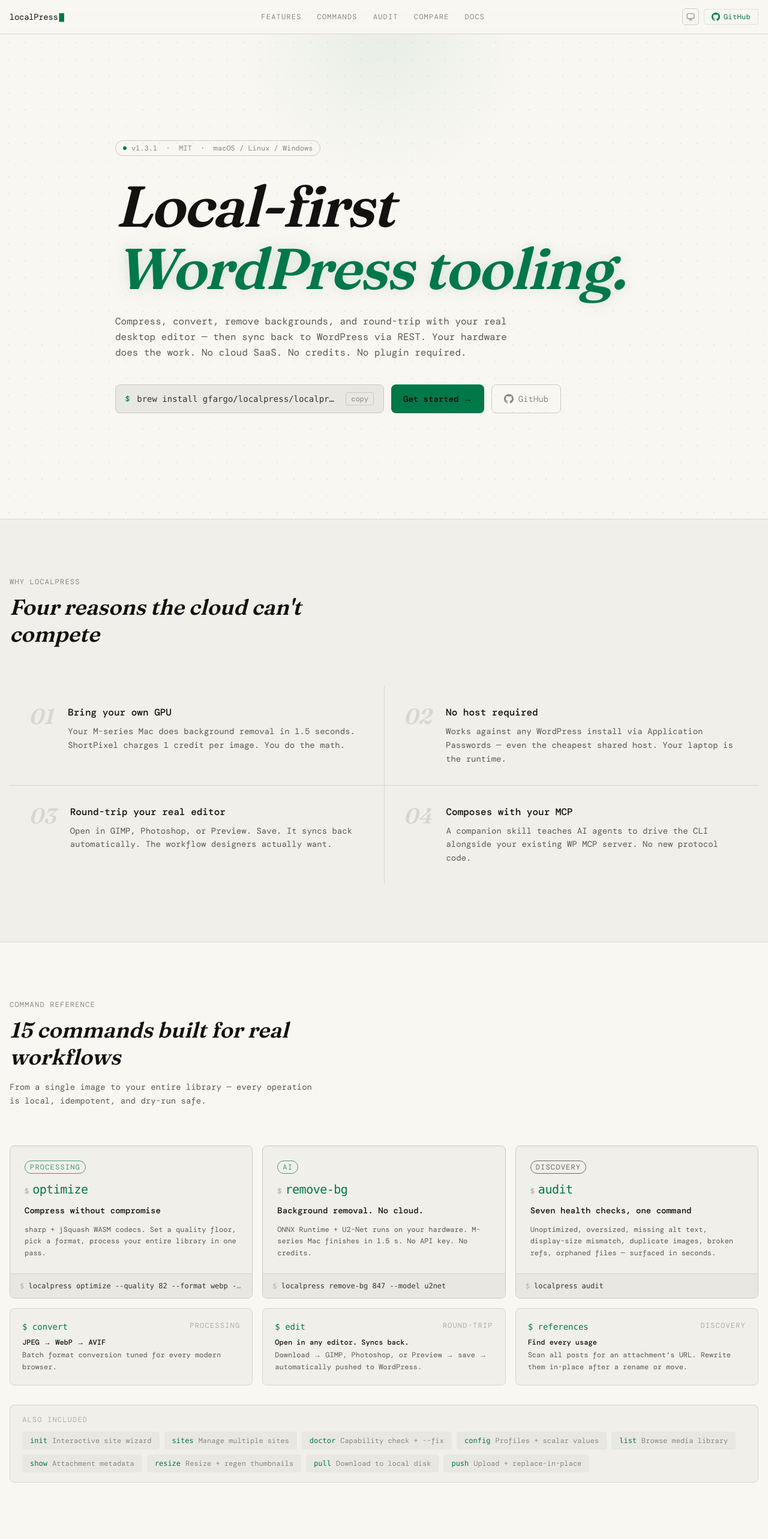
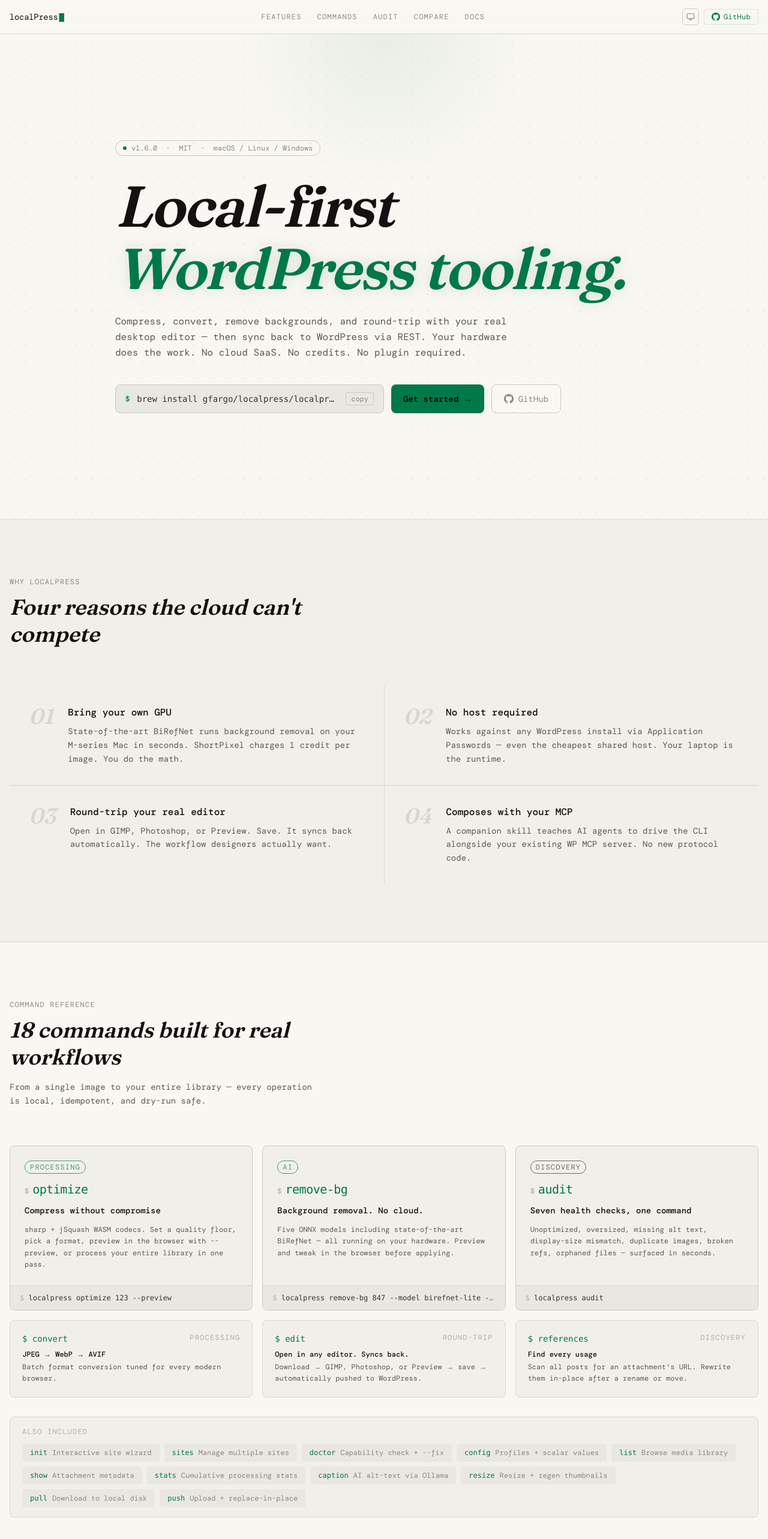
Before and after one commit to gfargo/localpress-www, a Next.js app: page / in a window 1280 px wide. Shown: the top 2566 px of the page at 60% size. Built offline with nearby package versions, Linux system fonts and the light colour scheme; no server answers; a web font is replaced by a local one.

Commit message:
Update command descriptions and count
Enhance `Commands.tsx` with clearer details for `optimize` and `remove-bg`, add new commands `stats` and `caption`, and increase command count display from 15 to 18 for better user info.

```diff
--- a/app/page.tsx
+++ b/app/page.tsx
@@ -5,11 +5,14 @@
 import { Comparison } from "@/components/Comparison";
 import { Skill } from "@/components/Skill";
 import { Install } from "@/components/Install";
+import { getLatestVersion } from "@/lib/github";
 
-export default function HomePage() {
+export default async function HomePage() {
+  const version = await getLatestVersion();
+
   return (
     <>
-      <Hero />
+      <Hero version={version} />
       <Features />
       <Commands />
       <Audit />
--- a/components/Commands.tsx
+++ b/components/Commands.tsx
@@ -4,16 +4,16 @@
     category: "Processing",
     tagline: "Compress without compromise",
     detail:
-      "sharp + jSquash WASM codecs. Set a quality floor, pick a format, process your entire library in one pass.",
-    example: "localpress optimize --quality 82 --format webp --unoptimized",
+      "sharp + jSquash WASM codecs. Set a quality floor, pick a format, preview in the browser with --preview, or process your entire library in one pass.",
+    example: "localpress optimize 123 --preview",
   },
   {
     name: "remove-bg",
     category: "AI",
     tagline: "Background removal. No cloud.",
     detail:
-      "ONNX Runtime + U2-Net runs on your hardware. M-series Mac finishes in 1.5 s. No API key. No credits.",
-    example: "localpress remove-bg 847 --model u2net",
+      "Five ONNX models including state-of-the-art BiRefNet — all running on your hardware. Preview and tweak in the browser before applying.",
+    example: "localpress remove-bg 847 --model birefnet-lite --preview",
   },
   {
     name: "audit",
@@ -53,6 +53,8 @@
   { name: "config", desc: "Profiles + scalar values" },
   { name: "list", desc: "Browse media library" },
   { name: "show", desc: "Attachment metadata" },
+  { name: "stats", desc: "Cumulative processing stats" },
+  { name: "caption", desc: "AI alt-text via Ollama" },
   { name: "resize", desc: "Resize + regen thumbnails" },
   { name: "pull", desc: "Download to local disk" },
   { name: "push", desc: "Upload + replace-in-place" },
@@ -84,7 +86,7 @@
             className="font-display max-w-xl text-3xl font-semibold italic leading-tight md:text-4xl"
             style={{ color: "var(--ink)" }}
           >
-            15 commands built for real workflows
+            18 commands built for real workflows
           </h2>
           <p className="mt-4 max-w-lg text-sm leading-relaxed" style={{ color: "var(--body)" }}>
             From a single image to your entire library — every operation is local, idempotent, and
--- a/components/Features.tsx
+++ b/components/Features.tsx
@@ -2,7 +2,7 @@
   {
     num: "01",
     title: "Bring your own GPU",
-    body: "Your M-series Mac does background removal in 1.5 seconds. ShortPixel charges 1 credit per image. You do the math.",
+    body: "State-of-the-art BiRefNet runs background removal on your M-series Mac in seconds. ShortPixel charges 1 credit per image. You do the math.",
   },
   {
     num: "02",
--- a/components/Hero.tsx
+++ b/components/Hero.tsx
@@ -3,7 +3,7 @@
 import { useState } from "react";
 import Link from "next/link";
 
-export function Hero() {
+export function Hero({ version }: { version: string }) {
   const [copied, setCopied] = useState(false);
   const installCmd = "brew install gfargo/localpress/localpress";
 
@@ -33,7 +33,7 @@
             style={{ border: "1px solid var(--border)", color: "var(--dim)" }}
           >
             <span className="h-1.5 w-1.5 shrink-0 rounded-full" style={{ background: "var(--accent)" }} />
-            v1.3.1 &nbsp;·&nbsp; MIT &nbsp;·&nbsp; macOS / Linux / Windows
+            v{version} &nbsp;·&nbsp; MIT &nbsp;·&nbsp; macOS / Linux / Windows
           </div>
 
           <h1
--- /dev/null
+++ b/lib/github.ts
@@ -0,0 +1,49 @@
+/**
+ * Fetch the latest release version from GitHub at build time.
+ *
+ * Uses the GitHub API with a short in-memory cache so multiple calls
+ * during a single build don't hit the API repeatedly. The result is
+ * baked into the static HTML at build time — no runtime fetch.
+ */
+
+const REPO = "gfargo/localpress";
+const FALLBACK_VERSION = "1.6.0";
+
+let cached: { version: string; fetchedAt: number } | null = null;
+const CACHE_TTL_MS = 60 * 1000; // 1 minute (covers a full build)
+
+export async function getLatestVersion(): Promise<string> {
+  if (cached && Date.now() - cached.fetchedAt < CACHE_TTL_MS) {
+    return cached.version;
+  }
+
+  try {
+    const res = await fetch(
+      `https://api.github.com/repos/${REPO}/releases/latest`,
+      {
+        headers: {
+          Accept: "application/vnd.github.v3+json",
+          // Use a token if available to avoid rate limits in CI
+          ...(process.env.GITHUB_TOKEN
+            ? { Authorization: `Bearer ${process.env.GITHUB_TOKEN}` }
+            : {}),
+        },
+        next: { revalidate: 3600 }, // Next.js fetch cache: 1 hour
+      }
+    );
+
+    if (!res.ok) {
+      console.warn(`GitHub API returned ${res.status}, using fallback version`);
+      return FALLBACK_VERSION;
+    }
+
+    const data = (await res.json()) as { tag_name: string };
+    const version = data.tag_name.replace(/^v/, "");
+
+    cached = { version, fetchedAt: Date.now() };
+    return version;
+  } catch (err) {
+    console.warn("Failed to fetch latest release, using fallback:", err);
+    return FALLBACK_VERSION;
+  }
+}
```
